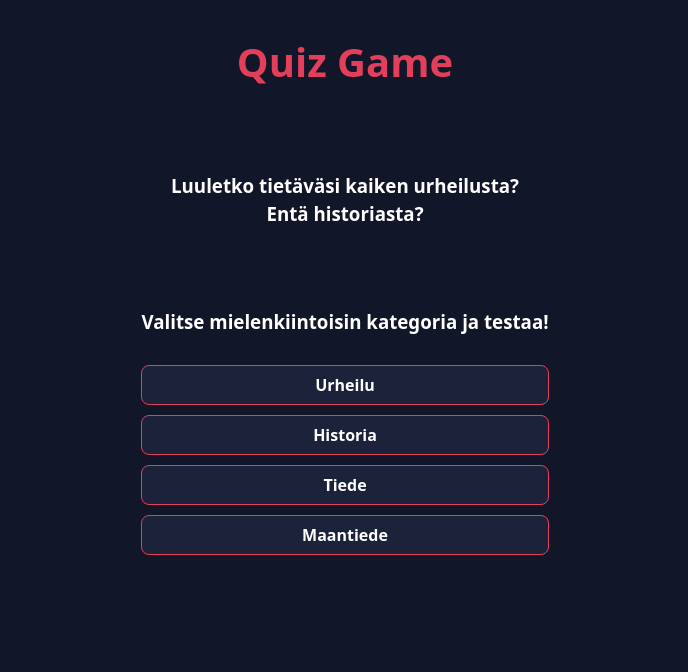
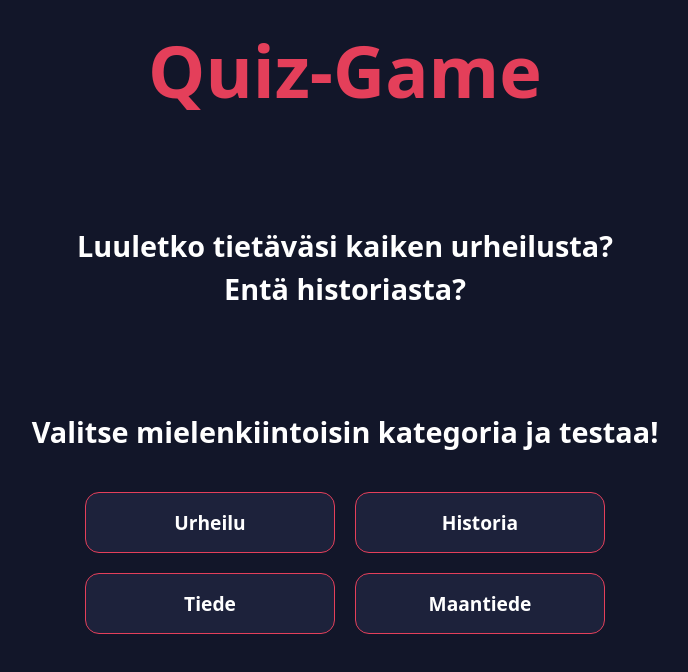
Before and after one commit to veikkapuhalainen/react-lopputyo, a React (Vite) app: page / in a window 1280 px wide. Shown: the top 672 px of the page, without its empty margins (295-983 px from the left). Built offline with nearby package versions, Linux system fonts and the light colour scheme.

Commit message:
Sivut tehty responsiivisiksi (mobiili, tabletti, desktop)

```diff
--- a/src/App.css
+++ b/src/App.css
@@ -1,6 +1,5 @@
 #root {
-  max-width: 1280px;
   margin: 0 auto;
-  padding: 2rem;
+  padding: 1rem;
   text-align: center;
 }
--- /dev/null
+++ b/src/components/feedbackCard.css
@@ -0,0 +1,39 @@
+/*Default mobile size*/
+.feedback-page {
+    display: flex;
+    flex-direction: column;
+    align-items: center;
+  }
+
+.progressbar {
+    width: 170px;
+    height: 170px;
+}
+
+.feedback-end-quiz-btn {
+    color: #ffffff;
+    background-color: #1D223B;
+}
+
+.feedback-end-quiz-btn:hover {
+    color: #FFFFFF;
+}
+
+
+
+/*Tablet size*/
+@media (min-width: 650px) {
+    .progressbar {
+        width: 250px;
+        height: 250px;
+    }
+}
+
+
+/*Desktop size*/
+@media (min-width: 1024px) {
+    .progressbar {
+        width: 300px;
+        height: 300px;
+    }
+}
--- a/src/components/feedbackCard.jsx
+++ b/src/components/feedbackCard.jsx
@@ -1,11 +1,12 @@
 import { buildStyles, CircularProgressbar } from "react-circular-progressbar";
 import "react-circular-progressbar/dist/styles.css";
+import "./feedbackCard.css"
 
 function FeedbackCard({ points }) {
   return (
     <>
       <h1>Tuloksesi:</h1>
-      <div style={{ width: 170, height: 170 }}>
+      <div className="progressbar">
         <CircularProgressbar
           maxValue={10}
           value={points}
--- a/src/components/questioncard.css
+++ b/src/components/questioncard.css
@@ -1,5 +1,7 @@
+/*Default mobile size*/
+
 .question-card {
-    width: 80vw;
+    width: 70vw;
 }
 
 .question-card-header {
@@ -32,6 +34,7 @@
     justify-content: flex-end;
     margin-bottom: 10px;
     color: #e43f5A;
+    font-size: 0.8rem;
 }
 
 .option-list {
@@ -41,8 +44,7 @@
 }
 
 .option-item {
-    margin-top: 10px;
-    padding: 8px;
+    margin-top: 20px;
     background-color: #1D223B;
     color: #ffffff;
 }
@@ -52,8 +54,7 @@
 }
 
 .selected-option-item {
-    margin-top: 10px;
-    padding: 8px;
+    margin-top: 20px;
     background-color: #e43f5A;
     color: #121629;
 }
@@ -83,3 +84,86 @@
   .answer-quiz-btn:hover {
     color: #FFFFFF;
   }
+
+
+  /*Tablet size*/
+@media (min-width: 650px) {
+
+    .question-card {
+        width: 500px;
+    }
+
+    .question-number {
+        font-weight: 400;
+        font-size: 0.9rem;
+    }
+
+    .question-text {
+        font-size: 1.4rem;
+    }
+
+    .points {
+        font-size: 1rem;
+        margin-top: 5px;
+        margin-bottom: 20px;
+    }
+
+    .end-quiz-btn {
+        padding: 8px;
+        font-weight: 500;
+        width: 120px;
+        height: 50px;
+    }
+
+    .answer-quiz-btn {
+        padding: 8px;
+        font-weight: 500;
+        width: 120px;
+        height: 50px;
+      }
+}
+
+
+/*Desktop size*/
+@media (min-width: 1024px) {
+
+    .question-card {
+        width: 700px;
+    }
+
+    .question-number {
+        font-size: 1.1rem;
+    }
+
+    .question-text {
+        font-size: 1.8rem;
+    }
+
+    .points {
+        font-size: 1.3rem;
+    }
+
+    .option-list {
+        width: 700px;
+        flex-direction: row;
+        flex-wrap: wrap;
+    }
+
+    .option-item {
+        width: 330px;
+        margin: 10px;
+    }
+
+    .selected-option-item {
+        width: 330px;
+        margin: 10px;
+    }
+
+    .end-quiz-btn {
+        width: 140px;
+    }
+
+    .answer-quiz-btn {
+        width: 140px;
+      }
+}
--- a/src/index.css
+++ b/src/index.css
@@ -1,3 +1,5 @@
+/*Default mobile size*/
+
 :root {
   font-family: system-ui, Avenir, Helvetica, Arial, sans-serif;
   line-height: 1.5;
@@ -25,12 +27,12 @@ body {
 h1 {
   font-size: 2.5em;
   color: #E43F5A;
-  margin-bottom: 80px;
+  margin-bottom: 40px;
   margin-top: 0;
 }
 
 h2 {
-  font-size: 1.3em;
+  font-size: 1.3rem;
   color: #FFFFFF;
   margin-top: 30px;
   margin-bottom: 50px;
@@ -44,8 +46,8 @@ button {
   border-radius: 8px;
   border: 1px solid transparent;
   border-color: #E43F5A;
-  padding: 0.6em 1.2em;
-  font-size: 1em;
+  padding: 10px;
+  font-size: 1rem;
   font-weight: 600;
   font-family: inherit;
   background-color: #121629;
@@ -57,3 +59,52 @@ button:hover {
   background-color: #E43F5A;
   color: #121629;
 }
+
+
+/*Tablet size*/
+@media (min-width: 650px) {
+
+  h1 {
+    font-size: 3.5em;
+  }
+
+  h2 {
+    font-size: 1.8rem;
+  }
+
+  h3 {
+    font-size: 1.3rem;
+    margin-top: 100px;
+  }
+
+  button {
+    font-size: 1.1rem;
+    padding: 12px;
+    border-radius: 12px;
+  }
+}
+
+
+/*Desktop size*/
+@media (min-width: 1024px) {
+
+  h1 {
+    font-size: 4.5rem;
+    margin-bottom: 100px;
+  }
+
+  h2 {
+    font-size: 2.3rem;
+  }
+
+  h3 {
+    font-size: 1.8rem;
+    margin-top: 100px;
+  }
+
+  button {
+    font-size: 1.2rem;
+    padding: 16px;
+    border-radius: 14px;
+  }
+}
--- a/src/pages/homepage.css
+++ b/src/pages/homepage.css
@@ -1,12 +1,13 @@
+/*Default mobile size*/
 .homepage {
     color: #ffffff;
 }
-.homepage-header {
+.homepage-subheader {
     margin: 0;
 }
 
 .start-quiz-container {
-    margin-top: 20px;
+    margin-top: 40px;
 }
 
 .category-container {
@@ -16,8 +17,7 @@
 }
 
 .category-btn {
-    margin-top: 10px;
-    padding: 8px;
+    margin-top: 20px;
     background-color: #1D223B;
     color: #ffffff;
 }
@@ -28,8 +28,7 @@
   }
 
 .selected-category-btn {
-    margin-top: 10px;
-    padding: 8px;
+    margin-top: 20px;
     background-color: #E43F5A;
     color: #121629;
 }
@@ -42,3 +41,46 @@
 .start-quiz-btn:hover {
     color: white;
 }
+
+
+
+/*Tablet size*/
+@media (min-width: 650px) {
+
+    .homepage-subheader {
+        font-size: 1.3rem;
+    }
+}
+
+
+/*Desktop size*/
+@media (min-width: 1024px) {
+
+    .homepage {
+        display: flex;
+        flex-direction: column;
+        align-items: center;
+        justify-content: center;
+    }
+
+    .homepage-subheader {
+        font-size: 1.8rem;
+    }
+
+    .category-container {
+        flex-direction: row;
+        justify-content: space-between;
+        flex-wrap: wrap;
+        width: 540px;
+    }
+
+    .category-btn {
+        width: 250px;
+        margin: 10px;
+    }
+
+    .selected-category-btn {
+        width: 250px;
+        margin: 10px;
+    }
+}
--- a/src/pages/homepage.jsx
+++ b/src/pages/homepage.jsx
@@ -12,9 +12,9 @@ function HomePage() {
   return (
     <>
     <div className="homepage">
-      <h1>Quiz Game</h1>
-      <h3 className="homepage-header">Luuletko tietäväsi kaiken urheilusta?</h3>
-      <h3 className="homepage-header">Entä historiasta?</h3>
+      <h1 className="homepage-header">Quiz-Game</h1>
+      <h3 className="homepage-subheader">Luuletko tietäväsi kaiken urheilusta?</h3>
+      <h3 className="homepage-subheader">Entä historiasta?</h3>
       <h3>Valitse mielenkiintoisin kategoria ja testaa!</h3>
       <div className="category-container">
         <button
--- a/src/pages/quizpage.css
+++ b/src/pages/quizpage.css
@@ -1,20 +1,5 @@
-
+/*Default mobile size*/
 .quiz-page {
     display: flex;
     flex-direction: column;
   }
-
-  .feedback-page {
-    display: flex;
-    flex-direction: column;
-    align-items: center;
-  }
-
-  .feedback-end-quiz-btn {
-    color: #ffffff;
-    background-color: #1D223B;
-  }
-
-  .feedback-end-quiz-btn:hover {
-    color: #FFFFFF;
-  }
--- a/src/pages/quizpage.jsx
+++ b/src/pages/quizpage.jsx
@@ -30,7 +30,7 @@ function QuizPage() {
   useEffect(() => {
     const selectedQuestions = questions.filter((q) => q.category === category);
     const shuffled = selectedQuestions.sort(() => Math.random() - 0.5);
-    const tenQuestions = shuffled.slice(0, 2);
+    const tenQuestions = shuffled.slice(0, 1);
     setQuestions(tenQuestions);
   }, []);
 
```
